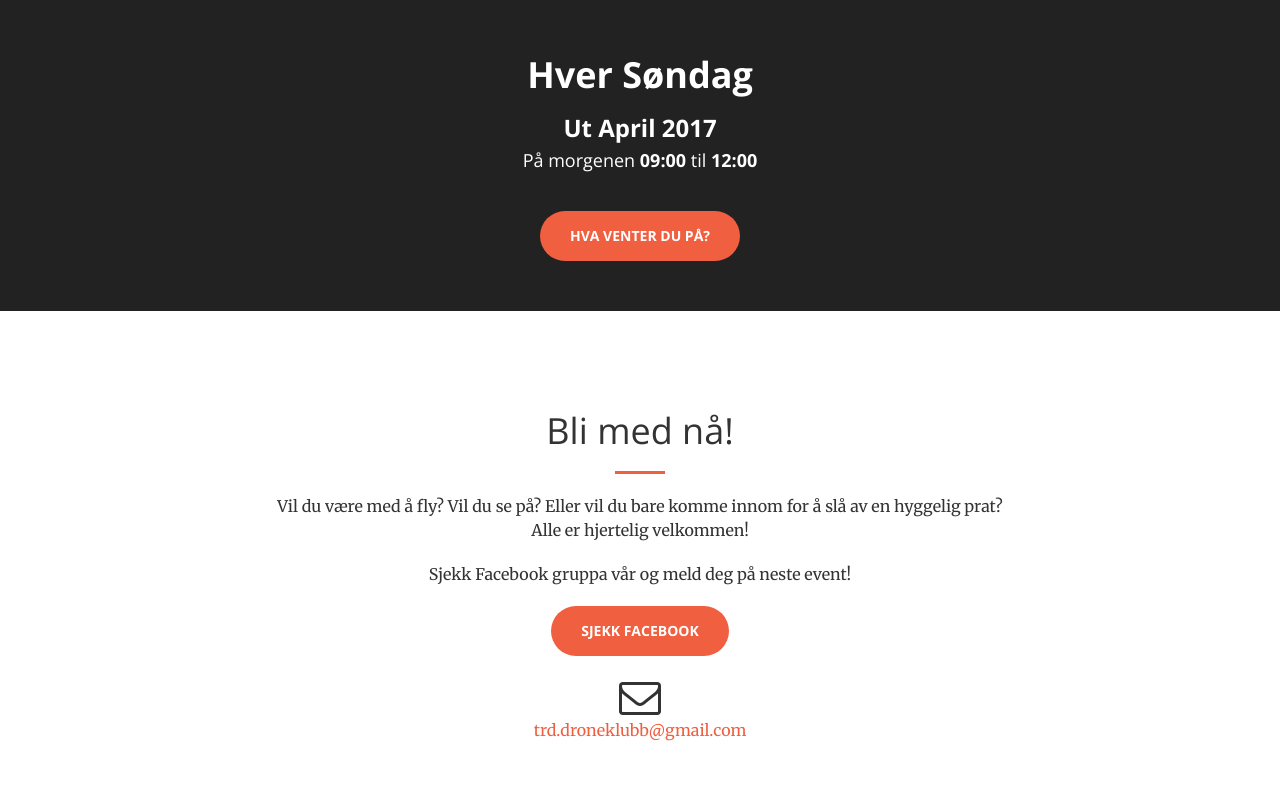
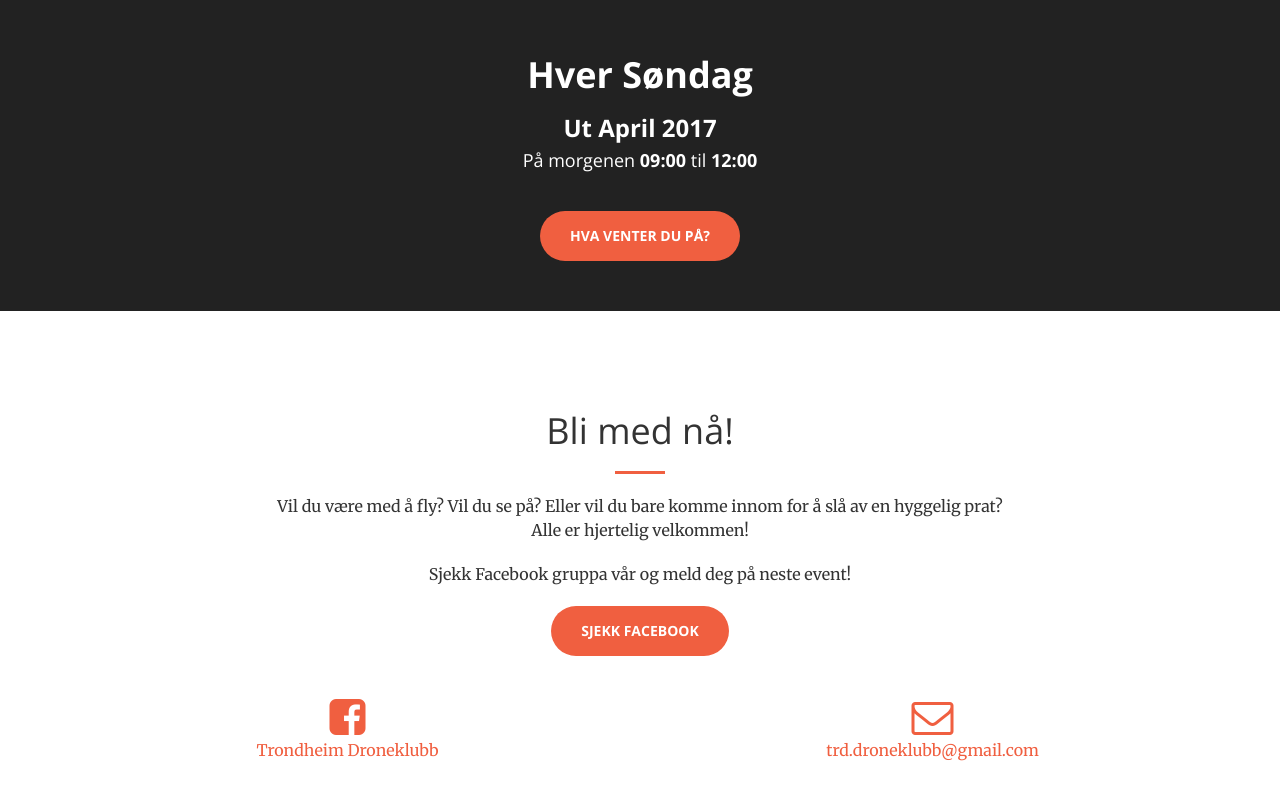
Before and after one commit to trddroneklubb/web, a website: page inneflyging.html in a window 1280 px wide. Shown: the part 2296-3096 px from the top of the page. Drawn offline with nearby package versions, Linux system fonts and the light colour scheme.

Commit message:
Update inneflyging.html

```diff
--- a/inneflyging.html
+++ b/inneflyging.html
@@ -140,12 +140,30 @@
 
                 <br><br><br>
                 <p></p>
-                <div class="col-lg-12 text-center">
-                    <i class="fa fa-envelope-o fa-3x sr-contact"></i>
-                    <p><a href="mailto:trd.droneklubb@gmail.com">trd.droneklubb@gmail.com</a></p>
+            </div>
+        </div>
+
+        <div class="container">
+            <div class="row">
+                <div class="col-lg-6 col-md-3 text-center">
+                    <div class="service-box">
+                        <a target="_blank" href="https://www.facebook.com/groups/137566940017531/">
+                            <i class="fa fa-facebook-square fa-3x"></i>
+                            <p>Trondheim Droneklubb</a></p>
+                        </a>
+                    </div>
+                </div>
+                <div class="col-lg-6 col-md-3 text-center">
+                    <div class="service-box">
+                        <a href="mailto:trd.droneklubb@gmail.com">
+                            <i class="fa fa-envelope-o fa-3x sr-contact"></i>
+                            <p>trd.droneklubb@gmail.com</p>
+                        </a>
+                    </div>
                 </div>
             </div>
         </div>
+
     </section>
 
     <!-- jQuery -->
```
